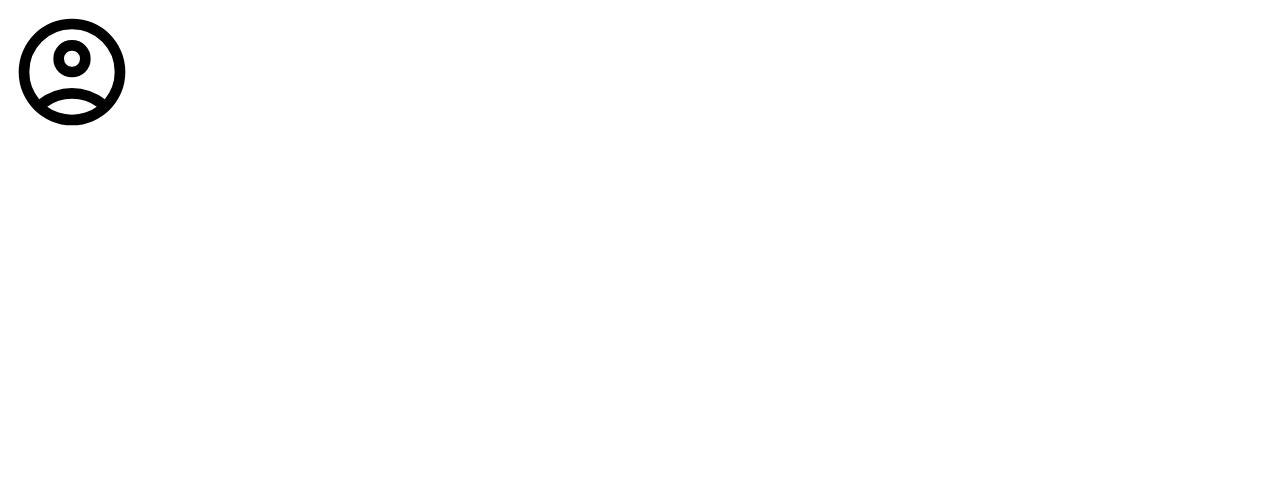
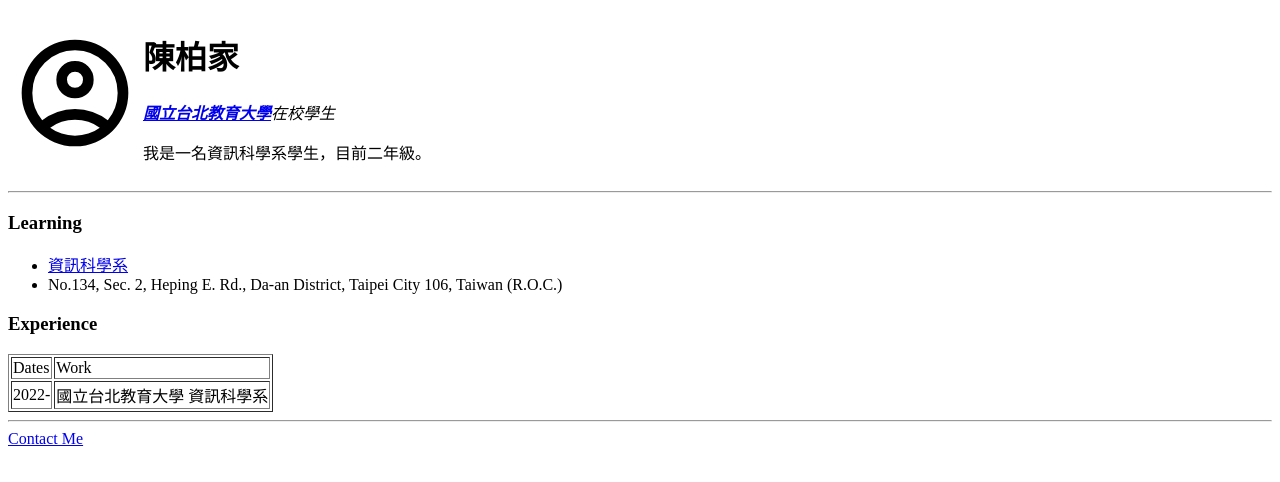
Before and after one commit to 111116020/111116020.github.io, a plain HTML site: page multimedia/index.html in a window 1280 px wide. Drawn offline with Linux system fonts and the light colour scheme.

Commit message:
Update index.html

```diff
--- a/multimedia/index.html
+++ b/multimedia/index.html
@@ -1,6 +1,44 @@
 <!DOCTYPE html>
 <html>
     <body>
-        <img src="img/account_circle.svg" width="128px" height="128px">
+        <table>
+            <tr>
+                <td>
+                    <img src="img/account_circle.svg" width="128px" height="128px">
+                </td>
+                <td>
+                    <h1>陳柏家</h1>
+                    <p><em><strong><a href="https://www.ntue.edu.tw">國立台北教育大學</a></strong>在校學生</em></p>
+                    <p>我是一名資訊科學系學生，目前二年級。</p>
+                </td>
+            </tr>
+        </table>
+        <hr/>
+        <h3>Learning</h3>
+        <ul>
+            <li><a href="https://csntue.ntue.edu.tw">資訊科學系</a></li>
+            <li>No.134, Sec. 2, Heping E. Rd., Da-an District, Taipei City 106, Taiwan (R.O.C.)</li>
+        </ul>
+        <h3>Experience</h3>
+        <table border="1">
+            <thead>
+                <tr>
+                    <td>Dates</td>
+                    <td>Work</td>
+                </tr>
+            </thead>
+            <tbody>
+                <tr>
+                    <td>
+                        2022-
+                    </td>
+                    <td>
+                        國立台北教育大學 資訊科學系
+                    </td>
+                </tr>
+            </tbody>
+        </table>
+        <hr/>
+        <a href="mailto:s111116020@stu.ntue.edu.tw">Contact Me</a>
     </body>
 </html>
```
